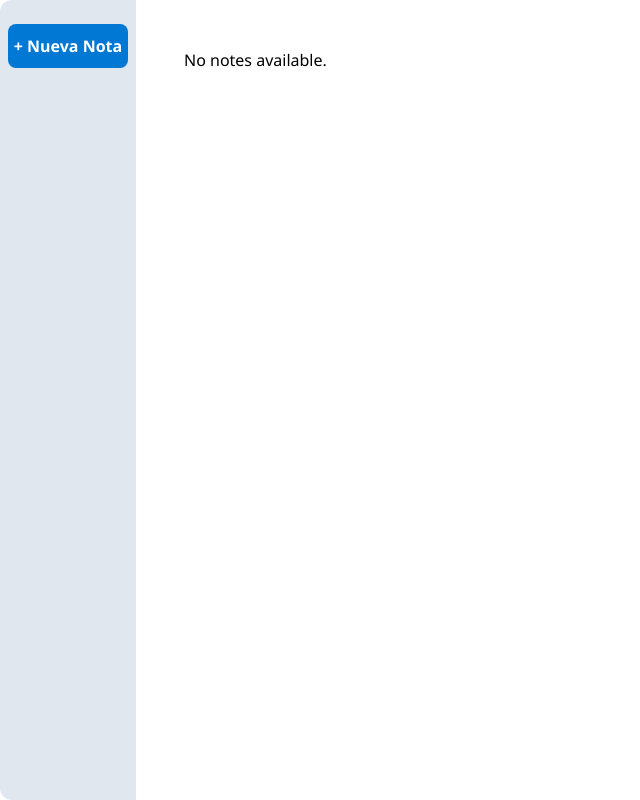
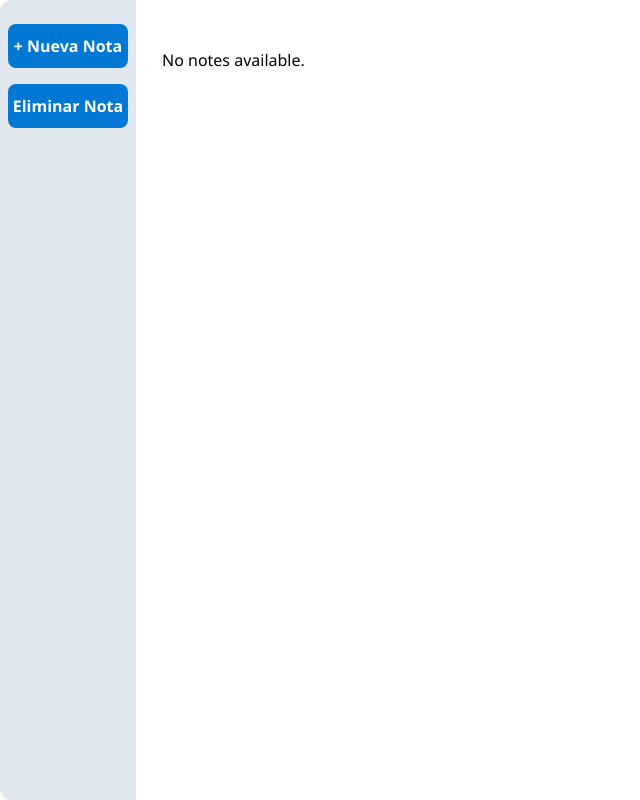
Before and after one commit to reyesrar/notes-blog, a React (Vite) app: page / in a window 1280 px wide. Shown: the whole page, without its empty margins (0-640 px from the left). Built offline with nearby package versions, Linux system fonts and the light colour scheme.

Commit message:
feat: added delete button in the side bar
feat: notes now can display on click theyr full title and content and mixed with a edit function

```diff
--- a/src/App.css
+++ b/src/App.css
@@ -32,7 +32,7 @@ body {
   display: flex;
   flex-direction: column;
   align-items: center;
-  margin-right: 24px;
+  margin-right: 2px;
 }
 
 .sidebar-create-btn {
@@ -54,6 +54,33 @@ body {
 
 .sidebar-create-btn:hover {
   background: #005fa3;
+}
+
+.sidebar-delete-btn {
+  background: #0078d4;
+  color: #fff;
+  border-radius: 8px;
+  padding: 10px 0;
+  cursor: pointer;
+  font-weight: bold;
+  margin-bottom: 16px;
+  text-align: center;
+  transition: background 0.2s;
+  width: 100%;
+  min-width: 0;
+  box-sizing: border-box;
+  font-size: 1rem;
+  display: block;
+}
+
+.sidebar-delete-btn:hover,
+.sidebar-delete-btn.active {
+  background: #d32f2f;
+}
+
+/* Estado activo (rojo) para el botón de eliminar */
+.sidebar-delete-btn[style*="#d32f2f"] {
+  background: #d32f2f !important;
 }
 
 .main-content {
@@ -78,7 +105,7 @@ body {
 .notes-grid {
   display: grid;
   grid-template-columns: repeat(5, 1fr);
-  gap: 24px; /* Más margen entre notas */
+  gap: 8px 30px;
   justify-content: flex-start;
   width: 100%;
 }
@@ -86,15 +113,15 @@ body {
 .note-item {
   width: 100%;
   min-width: 0;
-  height: 170px;
+  height: 100px;
   background: #f3f6fa;
   border-radius: 8px;
   padding: 10px;
   box-shadow: 0 1px 4px rgba(0,0,0,0.03);
   display: flex;
   flex-direction: column;
-  gap: 6px;
   overflow: hidden;
+  cursor: pointer;
 }
 
 .note-item-title {
@@ -117,6 +144,11 @@ body {
   -webkit-line-clamp: 8;
   -webkit-box-orient: vertical;
   white-space: pre-line;
+}
+
+.note-item-delete-mode {
+  border: 2px solid #d32f2f !important;
+  cursor: pointer;
 }
 
 .note-item-actions {
@@ -154,7 +186,8 @@ body {
   background: #fff;
   border-radius: 10px;
   padding: 32px 24px;
-  min-width: 320px;
+  min-width: 480px;
+  max-width: 700px;
   box-shadow: 0 2px 12px rgba(0,0,0,0.15);
   position: relative;
 }
--- a/src/App.jsx
+++ b/src/App.jsx
@@ -10,6 +10,7 @@ function App() {
   });
   const [editingNote, setEditingNote] = useState(null);
   const [showModal, setShowModal] = useState(false);
+  const [deleteMode, setDeleteMode] = useState(false);
 
   useEffect(() => {
     localStorage.setItem('notes', JSON.stringify(notes));
@@ -38,12 +39,15 @@ function App() {
   };
 
   const handleEditNote = (note) => {
-    setEditingNote(note);
-    setShowModal(true);
-  };
-
-  const deleteNote = (id) => {
-    setNotes(prevNotes => prevNotes.filter((note) => note.id !== id));
+    if (deleteMode) {
+      if (window.confirm(`¿Seguro que deseas eliminar la nota "${note.title}"?`)) {
+        setNotes(prevNotes => prevNotes.filter((n) => n.id !== note.id));
+      }
+      setDeleteMode(false);
+    } else {
+      setEditingNote(note);
+      setShowModal(true);
+    }
   };
 
   const PREVIEW_LENGTH = 22;
@@ -57,13 +61,20 @@ function App() {
         >
           + Nueva Nota
         </div>
+        <div
+          className={`sidebar-delete-btn${deleteMode ? ' active' : ''}`}
+          onClick={() => setDeleteMode(dm => !dm)}
+        >
+          {deleteMode ? 'Seleccione' : 'Eliminar Nota'}
+        </div>
       </div>
       <div className="main-content">
         <NoteList
           notes={notes}
           onEdit={handleEditNote}
-          onDelete={deleteNote}
+          onDelete={() => {}} // Puede omitirse si NoteList y NoteItem no lo requieren, pero se deja para compatibilidad
           previewLength={PREVIEW_LENGTH}
+          deleteMode={deleteMode}
         />
       </div>
       {showModal && (
--- a/src/components/NoteItem.jsx
+++ b/src/components/NoteItem.jsx
@@ -1,6 +1,6 @@
 import React from 'react';
 
-function NoteItem({ note, onEdit, onDelete, previewLength = 22 }) {
+function NoteItem({ note, onEdit, previewLength = 50, deleteMode }) {
   const getPreview = (text) => {
     if (text.length > previewLength) {
       return text.slice(0, previewLength) + '...';
@@ -9,13 +9,13 @@ function NoteItem({ note, onEdit, onDelete, previewLength = 22 }) {
   };
 
   return (
-    <div className="note-item">
+    <div
+      className={`note-item${deleteMode ? ' note-item-delete-mode' : ''}`}
+      onClick={() => onEdit(note)}
+      title={deleteMode ? 'Haz clic para eliminar esta nota' : undefined}
+    >
       <p className="note-item-title">{note.title}</p>
       <p className="note-item-content">{getPreview(note.content)}</p>
-      <div className="note-item-actions">
-        <button onClick={() => onEdit(note)}>View</button>
-        <button onClick={() => onDelete(note.id)}>Delete</button>
-      </div>
     </div>
   );
 }
--- a/src/components/NoteList.jsx
+++ b/src/components/NoteList.jsx
@@ -1,7 +1,7 @@
 import React from 'react';
 import NoteItem from './NoteItem';
 
-function NoteList({ notes, onEdit, onDelete, previewLength }) {
+function NoteList({ notes, onEdit, onDelete, previewLength, deleteMode }) {
   return (
     <div className="notes-grid-container">
       {notes.length === 0 ? (
@@ -15,6 +15,7 @@ function NoteList({ notes, onEdit, onDelete, previewLength }) {
               onEdit={onEdit}
               onDelete={onDelete}
               previewLength={previewLength}
+              deleteMode={deleteMode}
             />
           ))}
         </div>
```
